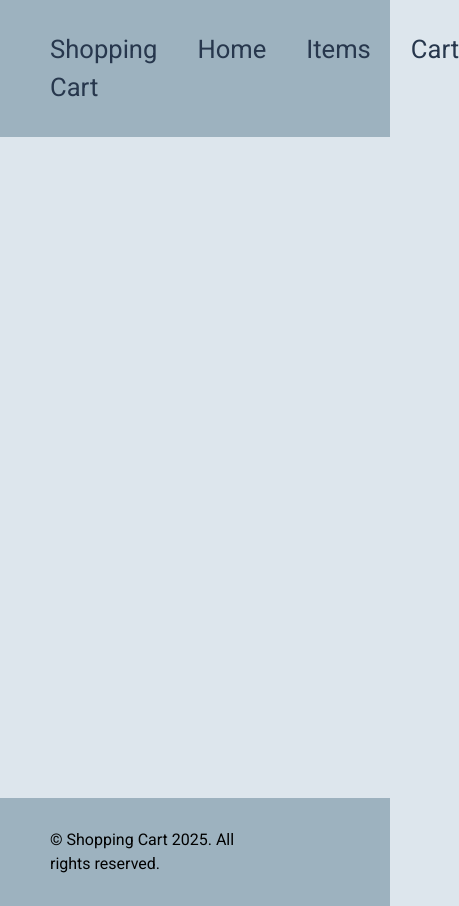
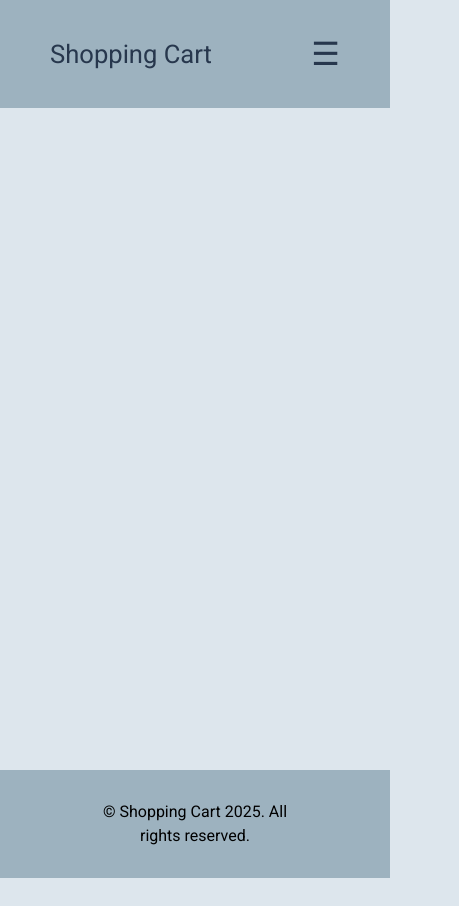
Before and after one commit to Tomek889/odin-shopping-cart, a React (Vite) app: page / in a window 390 px wide. Shown: the whole page, 459 px wide, since content can reach past the window. After the commit the page ends 878 px from the top, so only its background shows below. Built offline with nearby package versions, Linux system fonts and the light colour scheme.

Commit message:
Make the navbar responsive

```diff
--- a/src/components/Footer/footer.module.css
+++ b/src/components/Footer/footer.module.css
@@ -4,4 +4,5 @@
   display: flex;
   justify-content: center;
   align-items: center;
+  text-align: center;
 }
--- a/src/components/Navbar/Navbar.jsx
+++ b/src/components/Navbar/Navbar.jsx
@@ -1,23 +1,48 @@
 import { Link } from "react-router-dom";
 import styles from "./navbar.module.css";
+import { useState } from "react";
 
 export default function Navbar() {
+  const [menuOpen, setMenuOpen] = useState(false);
+
+  const handleClose = () => setMenuOpen(false);
+
   return (
     <header className={styles.header}>
-      <ul className={styles.navBar}>
+      <div className={styles.navContainer}>
+        <div className={styles.mobile}>
+          <Link to="/" className={styles.logoMobile} onClick={handleClose}>
+            Shopping Cart
+          </Link>
+          <button
+            className={styles.menuButton}
+            onClick={() => setMenuOpen(!menuOpen)}
+          >
+            ☰
+          </button>
+        </div>
+
+        <ul className={`${styles.navBar} ${menuOpen ? styles.open : ""}`}>
           <li className={styles.logo}>
             <Link to="/">Shopping Cart</Link>
           </li>
           <li>
-          <Link to="/">Home</Link>
+            <Link to="/" onClick={handleClose}>
+              Home
+            </Link>
           </li>
           <li>
-          <Link to="/items">Items</Link>
+            <Link to="/items" onClick={handleClose}>
+              Items
+            </Link>
           </li>
           <li>
-          <Link to="/cart">Cart</Link>
+            <Link to="/cart" onClick={handleClose}>
+              Cart
+            </Link>
           </li>
         </ul>
+      </div>
     </header>
   );
 }
--- a/src/components/Navbar/navbar.module.css
+++ b/src/components/Navbar/navbar.module.css
@@ -1,12 +1,25 @@
 .header {
   background-color: #9db2bf;
   padding: 30px 50px;
+  position: relative;
+}
+
+.menuButton {
+  display: none;
+  font-size: 2rem;
+  background: none;
+  border: none;
+  cursor: pointer;
+  color: #27374d;
 }
 
 .navBar {
   list-style-type: none;
   display: flex;
   gap: 40px;
+  overflow: hidden;
+  transition: max-height 0.3s ease, padding 0.3s ease;
+  max-height: none;
 }
 
 .navBar li {
@@ -21,3 +34,52 @@
 .logo {
   margin-right: auto;
 }
+
+.mobile {
+  display: none;
+}
+
+@media (max-width: 700px) {
+  .menuButton {
+    display: block;
+  }
+
+  .mobile {
+    display: flex;
+    align-items: center;
+    justify-content: space-between;
+  }
+
+  .logoMobile {
+    font-size: 1.6rem;
+    text-decoration: none;
+    color: #27374d;
+  }
+
+  .logo {
+    display: none;
+  }
+
+  .navBar {
+    flex-direction: column;
+    background-color: #9db2bf;
+    position: absolute;
+    top: 100%;
+    left: 0;
+    width: 100%;
+    padding: 1rem 0;
+    z-index: 1000;
+    max-height: 0px;
+    padding: 0px;
+  }
+
+  .navBar.open {
+    padding: 16px 0px;
+    max-height: 1000px;
+  }
+
+  .navBar li {
+    text-align: center;
+    padding: 0.5rem 0;
+  }
+}
```
Lines whose indentation alone changed are shown as unchanged.
